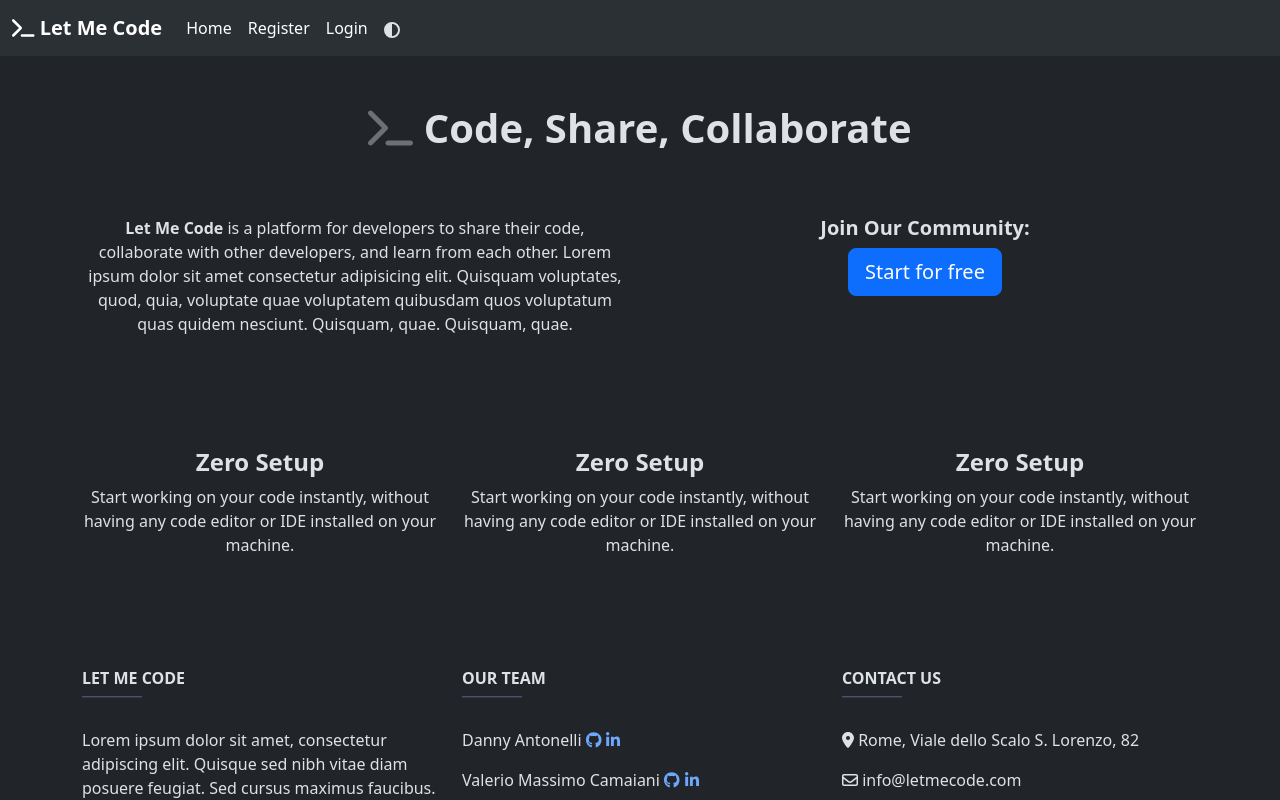
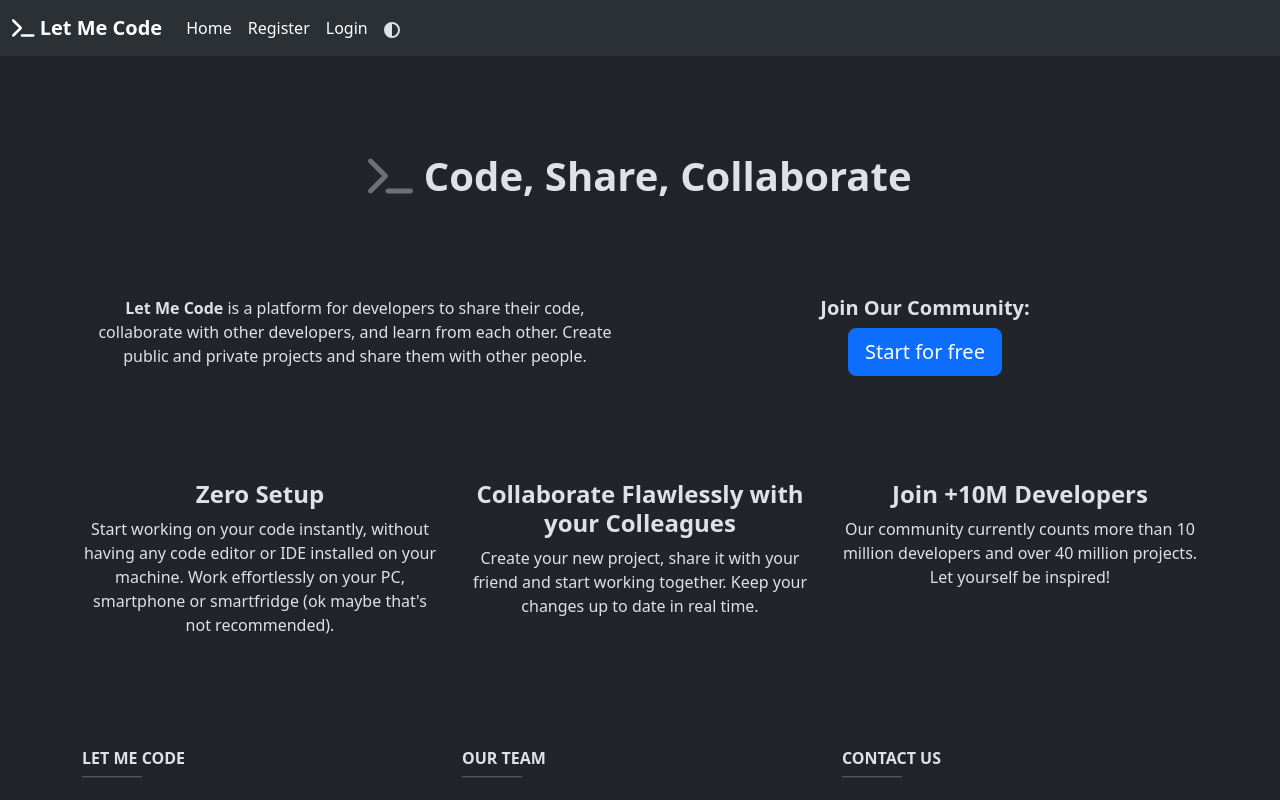
Before and after one commit to DannyAntonelli/Let-Me-Code, a Vue app in the folder frontend/: page / in a window 1280 px wide. Shown: the top 800 px of the page. Built offline with nearby package versions, Linux system fonts and the light colour scheme.

Commit message:
Restyle (animations, avatars, descriptions)

```diff
--- a/frontend/package.json
+++ b/frontend/package.json
@@ -16,6 +16,7 @@
     "@popperjs/core": "^2.11.7",
     "bootstrap": "^5.3.0-alpha3",
     "core-js": "^3.8.3",
+    "crypto-js": "^4.1.1",
     "monaco-editor": "0.20.0",
     "monaco-editor-webpack-plugin": "1.9.1",
     "monaco-languageclient": "^5.0.1",
--- a/frontend/src/App.vue
+++ b/frontend/src/App.vue
@@ -42,3 +42,18 @@ export default {
   },
 };
 </script>
+
+<style>
+.hidden {
+  opacity: 0;
+  filter: blur(5px);
+  transform: translateX(-100%);
+  transition: all 0.7s;
+}
+
+.show {
+  opacity: 1;
+  filter: blur(0);
+  transform: translateX(0);
+}
+</style>
--- a/frontend/src/components/FooterComponent.vue
+++ b/frontend/src/components/FooterComponent.vue
@@ -10,8 +10,10 @@
               style="width: 60px; background-color: #7c4dff; height: 2px"
             />
             <p>
-              Lorem ipsum dolor sit amet, consectetur adipiscing elit. Quisque
-              sed nibh vitae diam posuere feugiat. Sed cursus maximus faucibus.
+              Let Me Code is a project developed by Danny Antonelli and Valerio
+              Massimo Camaiani for the Web Technologies course at the Sapienza
+              University of Rome. Let Me Code is not meant to be a real product,
+              but just a proof of concept.
             </p>
           </div>
 
--- a/frontend/src/components/ProjectCard.vue
+++ b/frontend/src/components/ProjectCard.vue
@@ -1,5 +1,5 @@
 <template>
-  <div class="card">
+  <div class="card hidden">
     <div class="card-body">
       <h5 class="card-title" style="font-size: large">
         <router-link :to="projectUrl" class="m-1">
@@ -75,6 +75,21 @@ export default {
         });
     },
   },
+
+  async mounted() {
+    const observer = new IntersectionObserver((entries) => {
+      entries.forEach((entry) => {
+        if (entry.isIntersecting) {
+          observer.unobserve(entry.target);
+          entry.target.classList.add("show");
+        }
+      });
+    });
+
+    document
+      .querySelectorAll(".hidden")
+      .forEach((element) => observer.observe(element));
+  },
 };
 </script>
 
--- a/frontend/src/components/UserCard.vue
+++ b/frontend/src/components/UserCard.vue
@@ -1,9 +1,14 @@
 <template>
-  <div class="card">
+  <div class="card hidden">
     <div class="card-body">
       <router-link :to="profileUrl"
         ><h5 class="card-title" style="font-size: large">
-          <font-awesome-icon icon="fa-regular fa-user" size="s" />
+          <img
+            :src="avatarUrl"
+            class="rounded-circle"
+            alt="avatar"
+            style="width: 2rem; height: 2rem"
+          />
           <strong class="m-2">@{{ user.username }} {{ fullName }} </strong>
         </h5></router-link
       >
@@ -22,6 +27,8 @@
 </template>
 
 <script>
+import MD5 from "crypto-js/md5";
+
 export default {
   name: "UserCard",
 
@@ -41,6 +48,26 @@ export default {
     profileUrl() {
       return `/profile/${this.user.username}`;
     },
+
+    avatarUrl() {
+      let hash = MD5(this.user.username).toString();
+      return `https://www.gravatar.com/avatar/${hash}?d=identicon`;
+    },
+  },
+
+  async mounted() {
+    const observer = new IntersectionObserver((entries) => {
+      entries.forEach((entry) => {
+        if (entry.isIntersecting) {
+          observer.unobserve(entry.target);
+          entry.target.classList.add("show");
+        }
+      });
+    });
+
+    document
+      .querySelectorAll(".hidden")
+      .forEach((element) => observer.observe(element));
   },
 };
 </script>
--- a/frontend/src/views/Explore.vue
+++ b/frontend/src/views/Explore.vue
@@ -1,5 +1,7 @@
 <template>
-  <div class="row height d-flex justify-content-center align-items-center mt-4">
+  <div
+    class="row height d-flex justify-content-center align-items-center mt-5 mb-2"
+  >
     <div class="col-md-4">
       <form class="input-group mb-3 p-2" @submit.prevent="search">
         <span class="input-group-text">
--- a/frontend/src/views/Favorites.vue
+++ b/frontend/src/views/Favorites.vue
@@ -1,5 +1,5 @@
 <template>
-  <h3 class="mt-3 text-center"><strong>Favorite Projects</strong></h3>
+  <h3 class="mt-5 mb-1 text-center"><strong>Favorite Projects</strong></h3>
   <div class="row m-4">
     <div
       class="col col-sm-4 mb-3"
--- a/frontend/src/views/Following.vue
+++ b/frontend/src/views/Following.vue
@@ -1,5 +1,5 @@
 <template>
-  <h3 class="mt-3 text-center">
+  <h3 class="mt-5 mb-5 text-center">
     <strong>People you're following</strong>
   </h3>
 
--- a/frontend/src/views/Home.vue
+++ b/frontend/src/views/Home.vue
@@ -1,18 +1,17 @@
 <template>
-  <h1 class="text-center p-5">
+  <h1 class="text-center p-5 mt-5">
     <font-awesome-icon icon="fa-solid fa-terminal" beat-fade />
     <strong> Code, Share, Collaborate</strong>
   </h1>
 
   <div class="container text-center text-md-start">
-    <div class="row mt-3 text-center">
+    <div class="row mt-5 text-center">
       <div class="col mx-auto mb-4">
         <p>
           <strong> Let Me Code</strong> is a platform for developers to share
           their code, collaborate with other developers, and learn from each
-          other. Lorem ipsum dolor sit amet consectetur adipisicing elit.
-          Quisquam voluptates, quod, quia, voluptate quae voluptatem quibusdam
-          quos voluptatum quas quidem nesciunt. Quisquam, quae. Quisquam, quae.
+          other. Create public and private projects and share them with other
+          people.
         </p>
       </div>
 
@@ -29,29 +28,63 @@
 
   <div class="container text-center text-md-start mt-5 pt-2">
     <div class="row mt-3 text-center">
-      <div class="col mx-auto mb-4">
+      <div class="col mx-auto mb-4 hidden">
         <h4><strong>Zero Setup</strong></h4>
         <p>
           Start working on your code instantly, without having any code editor
-          or IDE installed on your machine.
+          or IDE installed on your machine. Work effortlessly on your PC,
+          smartphone or smartfridge (ok maybe that's not recommended).
         </p>
       </div>
 
-      <div class="col mx-auto mb-4">
-        <h4><strong>Zero Setup</strong></h4>
+      <div class="col mx-auto mb-4 hidden" id="two">
+        <h4><strong>Collaborate Flawlessly with your Colleagues</strong></h4>
         <p>
-          Start working on your code instantly, without having any code editor
-          or IDE installed on your machine.
+          Create your new project, share it with your friend and start working
+          together. Keep your changes up to date in real time.
         </p>
       </div>
 
-      <div class="col mx-auto mb-4">
-        <h4><strong>Zero Setup</strong></h4>
+      <div class="col mx-auto mb-4 hidden" id="three">
+        <h4><strong>Join +10M Developers</strong></h4>
         <p>
-          Start working on your code instantly, without having any code editor
-          or IDE installed on your machine.
+          Our community currently counts more than 10 million developers and
+          over 40 million projects. Let yourself be inspired!
         </p>
       </div>
     </div>
   </div>
 </template>
+
+<script>
+export default {
+  name: "Home",
+
+  async mounted() {
+    const observer = new IntersectionObserver((entries) => {
+      entries.forEach((entry) => {
+        console.log(entry);
+        if (entry.isIntersecting > 0) {
+          entry.target.classList.add("show");
+        } else {
+          entry.target.classList.remove("show");
+        }
+      });
+    });
+
+    document
+      .querySelectorAll(".hidden")
+      .forEach((element) => observer.observe(element));
+  },
+};
+</script>
+
+<style scoped>
+#two {
+  transition-delay: 200ms;
+}
+
+#three {
+  transition-delay: 400ms;
+}
+</style>
--- a/frontend/src/views/Login.vue
+++ b/frontend/src/views/Login.vue
@@ -8,7 +8,7 @@
   </div>
 
   <form
-    class="text-center mt-3"
+    class="text-center mt-5"
     style="max-width: 500px; margin: auto"
     @submit.prevent="handleLogin"
   >
@@ -42,7 +42,7 @@
       />
     </div>
 
-    <button type="submit" class="btn btn-primary btn-lg">Log In</button>
+    <button type="submit" class="btn btn-primary btn-lg mt-2">Log In</button>
 
     <p class="mt-3">
       Don't have an account?
--- a/frontend/src/views/Profile.vue
+++ b/frontend/src/views/Profile.vue
@@ -11,6 +11,8 @@
   </div>
 
   <div class="text-center mt-3" v-if="username">
+    <img :src="avatarUrl" class="rounded-circle mb-3" alt="avatar" />
+
     <h2>
       <strong>@{{ username }}</strong>
       <EditProfileModal
@@ -61,6 +63,8 @@
 </template>
 
 <script>
+import MD5 from "crypto-js/md5";
+
 import ProjectCard from "@/components/ProjectCard.vue";
 import NewProjectModal from "@/components/NewProjectModal.vue";
 import EditProfileModal from "@/components/EditProfileModal.vue";
@@ -178,6 +182,11 @@ export default {
     fullName() {
       return this.firstName + " " + this.lastName;
     },
+
+    avatarUrl() {
+      let hash = MD5(this.username).toString();
+      return `https://www.gravatar.com/avatar/${hash}?d=identicon`;
+    },
   },
 };
 </script>
--- a/frontend/src/views/Register.vue
+++ b/frontend/src/views/Register.vue
@@ -8,7 +8,7 @@
   </div>
 
   <form
-    class="text-center mt-3"
+    class="text-center mt-5"
     style="max-width: 500px; margin: auto"
     @submit.prevent="handleRegister"
   >
@@ -99,6 +99,22 @@
       />
     </div>
 
+    <div class="form-check form-switch m-3 mb-4 row">
+      <input
+        class="form-check-input"
+        type="checkbox"
+        id="toc"
+        checked
+        required
+      />
+      <label class="col form-check-label" for="toc">
+        I agree to the
+        <a href="https://youtu.be/dQw4w9WgXcQ"
+          ><strong>Terms and Conditions</strong></a
+        >
+      </label>
+    </div>
+
     <button type="submit" class="btn btn-primary btn-lg">Register</button>
 
     <p class="mt-3">
```
